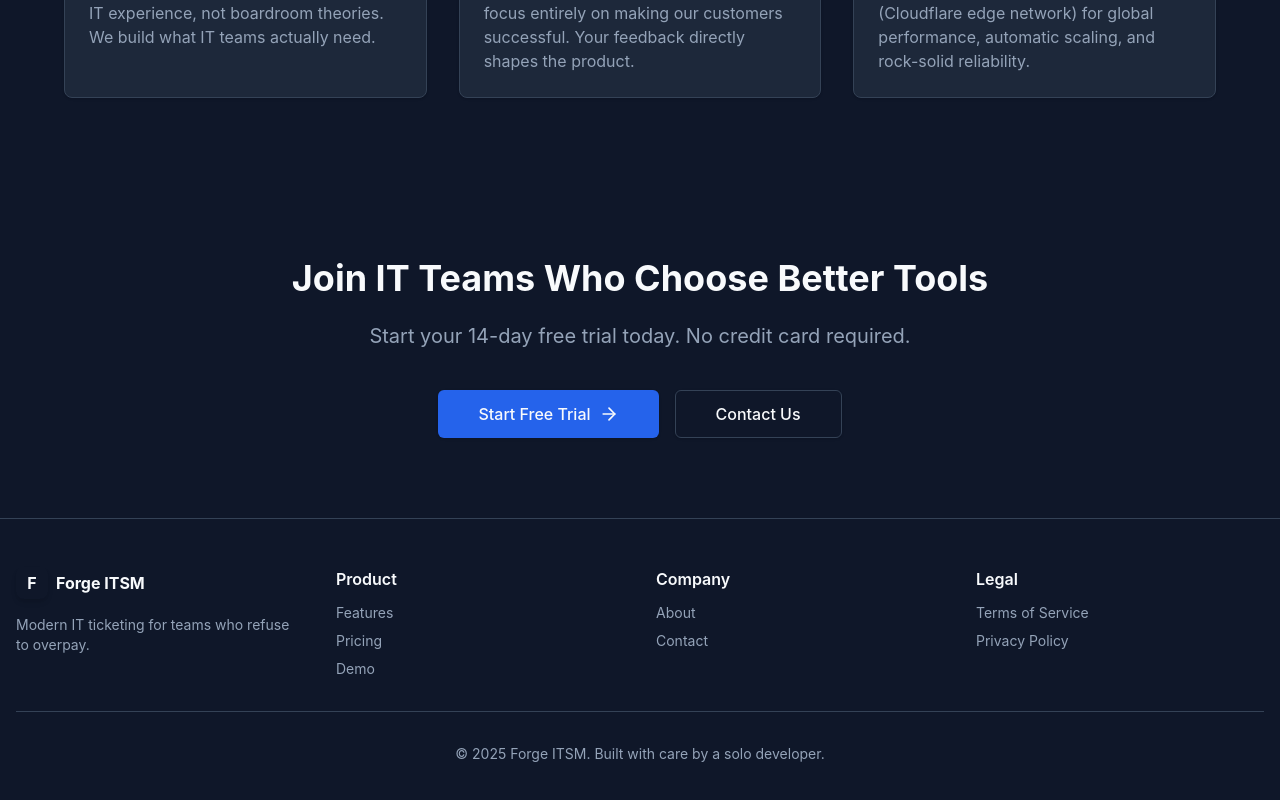
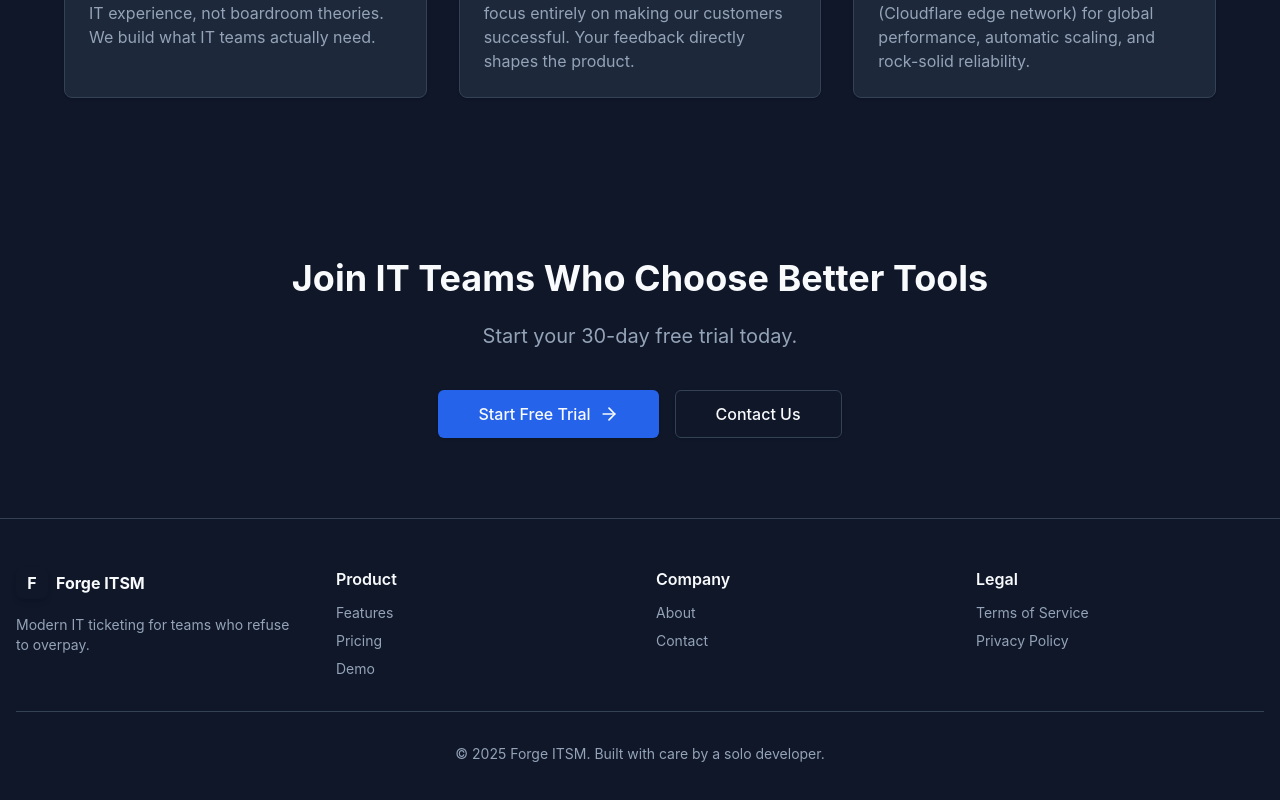
Before and after one commit to MrKindaSorta/forge-itsm-marketing, a React (Vite) app: page /about in a window 1280 px wide. Shown: the part 1947-2747 px from the top of the page. Built offline with nearby package versions, Linux system fonts and the light colour scheme.

Commit message:
Update About page CTA: 30-day trial, remove no credit card claim

```diff
--- a/src/pages/About.tsx
+++ b/src/pages/About.tsx
@@ -145,7 +145,7 @@ export default function About() {
         <div className="container mx-auto px-4 text-center space-y-6">
           <h2 className="text-3xl md:text-4xl font-bold">Join IT Teams Who Choose Better Tools</h2>
           <p className="text-xl text-muted-foreground max-w-2xl mx-auto">
-            Start your 14-day free trial today. No credit card required.
+            Start your 30-day free trial today.
           </p>
           <div className="flex flex-col sm:flex-row gap-4 justify-center pt-4">
             <Link to="/signup">
```
